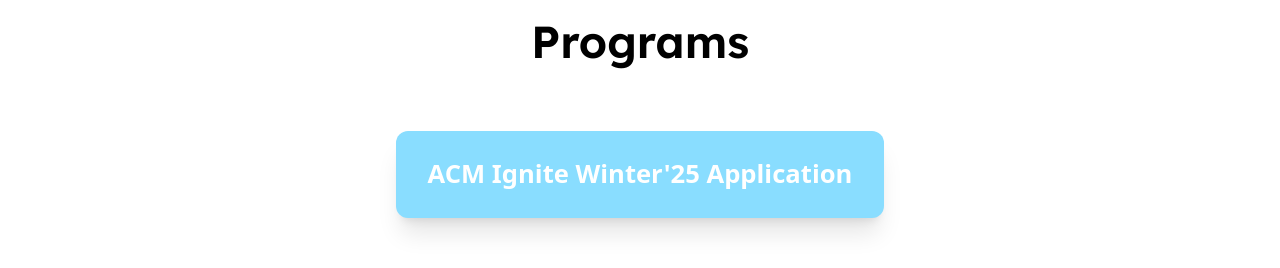
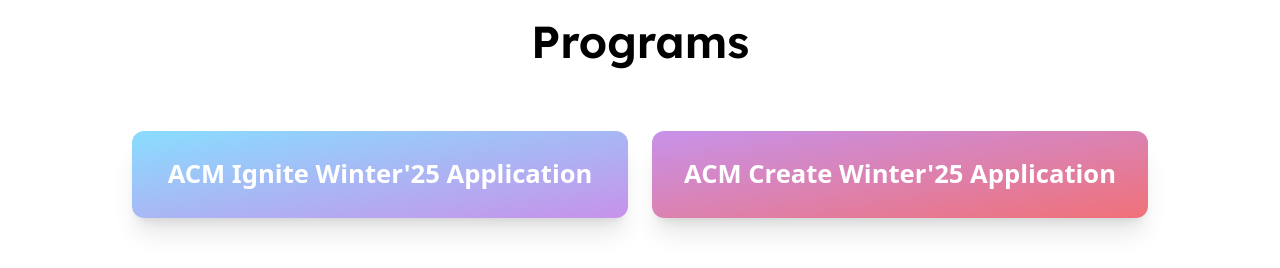
Before and after one commit to acm-ucr/acm-hydra, a Next.js app: page / in a window 1280 px wide. Shown: the part 1560-1828 px from the top of the page. Built offline with nearby package versions, Linux system fonts and the light colour scheme; no server answers.

Commit message:
add create link

```diff
--- a/components/Opportunities.jsx
+++ b/components/Opportunities.jsx
@@ -5,15 +5,26 @@ const Opportunities = () => {
 			<p className=' text-center text-acm-black font-lexend text-[14vw] md:text-[3.5vw] font-semibold py-[5vh]'>
 				Programs
 			</p>
+			<div className='grid grid-cols-1 md:grid-cols-2 gap-4'>
 				<Link
 					href='https://tinyurl.com/acmignitewinter25'
 					className='no-underline'
 					target='_blank'
 				>
-				<div className='bg-acm-lightblue hover:opacity-85 text-acm-white text-[4vw] md:text-[2vw] px-8 py-4 rounded-xl shadow-xl text-center font-bold'>
+					<div className='bg-gradient-to-br from-acm-lightblue to-acm-lightpurple hover:opacity-85 text-acm-white text-[4vw] md:text-[2vw] px-8 py-4 rounded-xl shadow-xl text-center font-bold'>
 						ACM Ignite Winter&apos;25 Application
 					</div>
 				</Link>
+				<Link
+					href='https://tinyurl.com/acmcreatewinter25'
+					className='no-underline'
+					target='_blank'
+				>
+					<div className='bg-gradient-to-br from-acm-lightpurple to-acm-pink hover:opacity-85 text-acm-white text-[4vw] md:text-[2vw] px-8 py-4 rounded-xl shadow-xl text-center font-bold'>
+						ACM Create Winter&apos;25 Application
+					</div>
+				</Link>
+			</div>
 		</div>
 	);
 };
```
Lines whose indentation alone changed are shown as unchanged.
